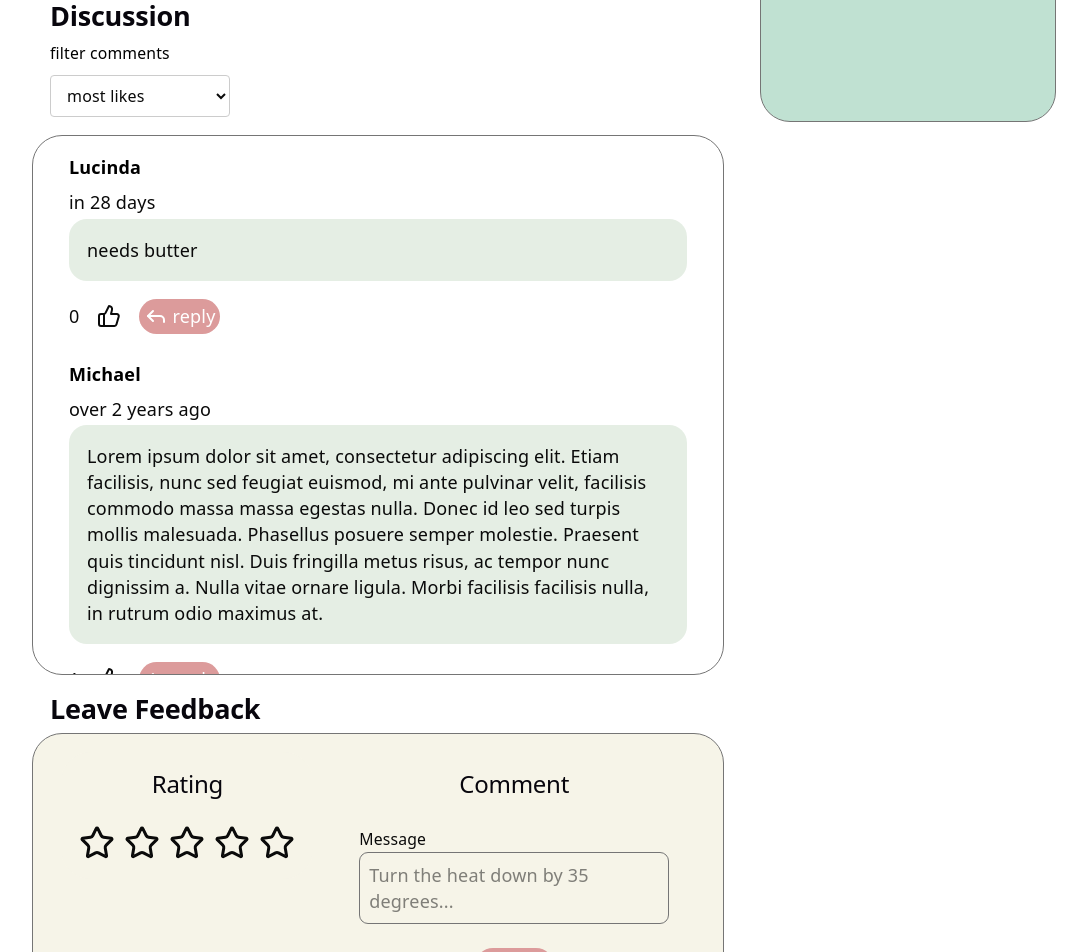
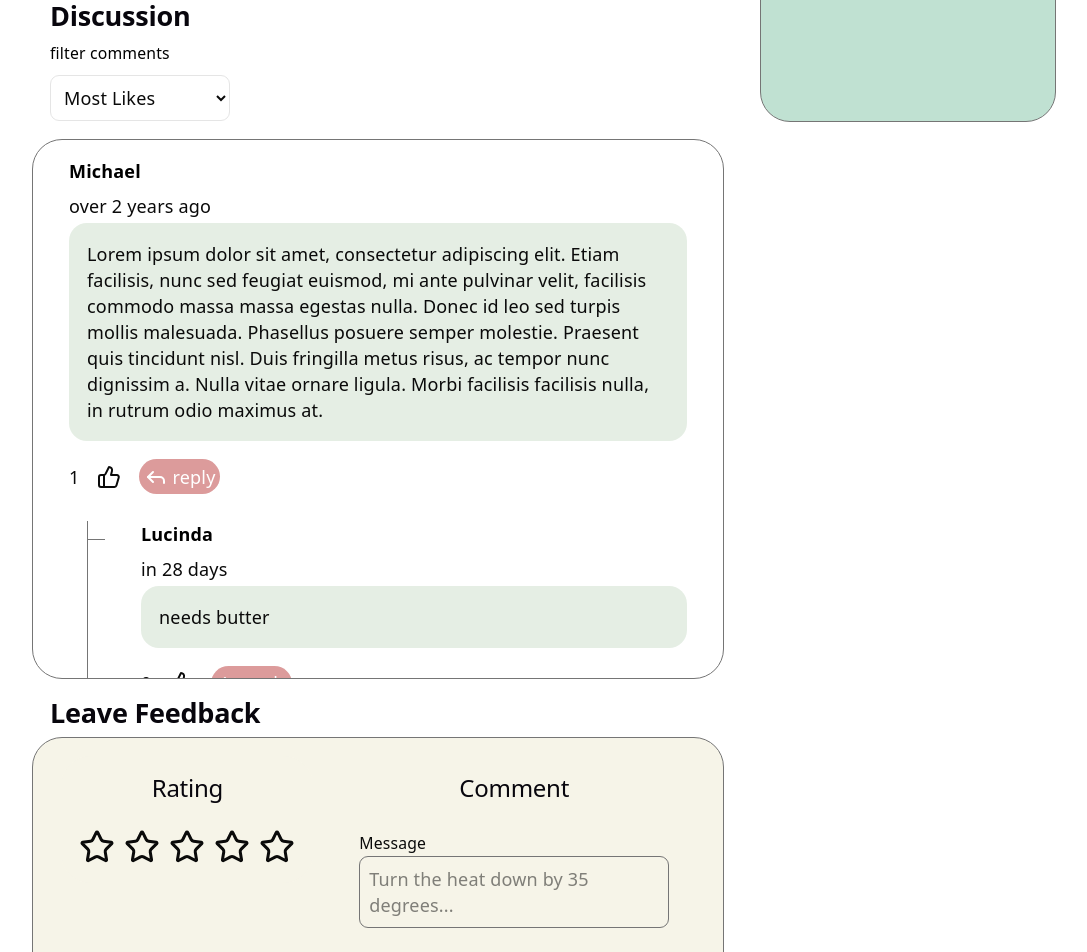
Before and after one commit to ethan-y-cheung/recipe-project, a React (Vite) app in the folder frontend/: page /recipes/1 in a window 1280 px wide. Shown: the part 900-1852 px from the top of the page, without its empty margins (96-1183 px from the left). Built offline with nearby package versions, Linux system fonts and the light colour scheme.

Commit message:
feat: discussion filter functionality

```diff
--- a/frontend/src/components/Discussion.tsx
+++ b/frontend/src/components/Discussion.tsx
@@ -9,20 +9,40 @@ interface DiscussionProps {
   comments: Comments[];
 }
 
+type FilterValue = 'likes' | 'created_at';
+
 interface FilterOption {
-  value: string;
+  value: FilterValue;
   label: string;
 }
 
 
 const Discussion = ( {comments} : DiscussionProps) => {
   // const [openReply, setOpenReply] = useState<boolean>(false);
-  const options : FilterOption[] = [{label: "most likes", value: "popularity"}, {label: "most recent", value: "timing"}]
-  const [filter, setFilter] = useState<string> ("most likes");
+  const options: FilterOption[] = [
+    { label: "Most Likes", value: "likes" },
+    { label: "Most Recent", value: "created_at" }
+  ];
 
-  const handleFiltering = (newFilter : string) => {
+  // default filtering is by popularity
+  const [filter, setFilter] = useState<FilterValue>("likes");
+
+
+  const handleFiltering = (newFilter: FilterValue) => {
     setFilter(newFilter);
   }
+
+  const sortedComments = comments.toSorted((a, b) => {
+    if (filter === 'likes') {
+      // Sort descending by total number of likes
+      return b.likes.length - a.likes.length;
+    }
+    if (filter === 'created_at') {
+      // Sort descending by date (most recent first)
+      return new Date(b.created_at).getTime() - new Date(a.created_at).getTime();
+    }
+    return 0;
+  });
 
   return (
     <>
@@ -37,14 +57,7 @@ const Discussion = ( {comments} : DiscussionProps) => {
         id="discussion-filter"
         className="discussion-filter"
         value={filter}
-        onChange={(e) => handleFiltering(e.target.value)}
-        style={{
-          padding: '8px 12px',
-          borderRadius: '4px',
-          border: '1px solid #ccc',
-          fontSize: '16px',
-          backgroundColor: '#fff'
-        }}
+        onChange={(e) => handleFiltering(e.target.value as FilterValue)}
       >
         {/* Recommended placeholder / default state */}
         <option value="" disabled>
@@ -60,7 +73,7 @@ const Discussion = ( {comments} : DiscussionProps) => {
       </select>
 
       <div className="discussion-container">
-          {comments.map((comment, index) => (
+          {sortedComments.map((comment, index) => (
             <article key={index}>
               <div className="comment">
                 <p style={{color: "black"}}><strong>{comment.creator_ID}</strong></p>
--- a/frontend/src/styles/RecipeDetail.css
+++ b/frontend/src/styles/RecipeDetail.css
@@ -136,8 +136,10 @@
 
 .discussion-filter {
   max-width: 10rem;
-  margin: 0.5rem 0 1rem 1rem;
-  border-radius: 1rem;
+  margin: 0.5rem 0.5rem 1rem 1rem;
+  border-radius: 0.5rem;
+  padding: 0.5rem;
+  border: 1px solid var(--border);
 }
 
 .filter-label {
```
